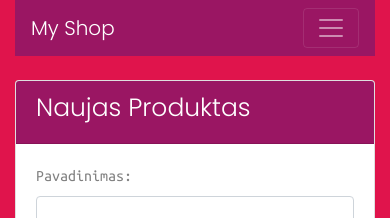
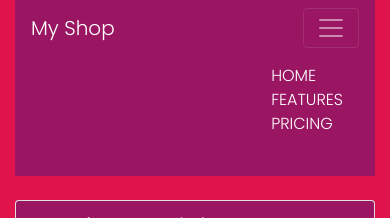
Before and after one commit to agnekauk/25-my_shop, a React (Create React App) app in the folder shop/: page /admin in a window 390 px wide. Both pictures are taken after a click on the button "Toggle navigation". Shown: the top 218 px of the page. Built offline with nearby package versions, Linux system fonts and the light colour scheme; no server answers.

Commit message:
Dropdown menu made

```diff
--- /dev/null
+++ b/shop/src/Components/back/DropDownMenu.jsx
@@ -0,0 +1,13 @@
+function DropDownMenu() {
+
+    return (
+            <div className="container dropdown justify-content-end p-3">
+                    <ul className="menu">
+                        <li className="menu-item">Home</li>
+                        <li className="menu-item">Features</li>
+                        <li className="menu-item">Pricing</li>
+                    </ul>
+            </div>);
+}
+
+export default DropDownMenu;
--- a/shop/src/Components/back/NavBar.jsx
+++ b/shop/src/Components/back/NavBar.jsx
@@ -1,12 +1,18 @@
+import { useState } from "react";
+import DropDownMenu from './DropDownMenu';
+
 function NavBar() {
+    const [open, setOpen] = useState(false);
+    const handleOpen = () => {setOpen(!open)};
 
     return (
         <div className="col-12">
         <nav className="navbar navbar-expand-lg navbar-dark">
             <a className="navbar-brand"  href="/">My Shop</a>
-            <button className="navbar-toggler" type="button">
+            <button className="navbar-toggler" type="button" onClick={handleOpen} data-toggle="collapse" data-target="#navbarToggleExternalContent" aria-controls="navbarToggleExternalContent" aria-expanded="false" aria-label="Toggle navigation">
                 <span className="navbar-toggler-icon"></span>
             </button>
+            {open ? <DropDownMenu></DropDownMenu> : null}
             <div className="collapse navbar-collapse" id="navbarNavAltMarkup">
                 <div className="navbar-nav">
                     <a className="nav-link active" href="/">Home</a>
--- a/shop/src/back.scss
+++ b/shop/src/back.scss
@@ -71,6 +71,12 @@ h2 {
 
 .fs-customized {
     font-size: 12px;
+}
+
+
+.menu-item{
+    list-style: none;
+    text-transform: uppercase;
 }
 
 @keyframes rotate {
```
